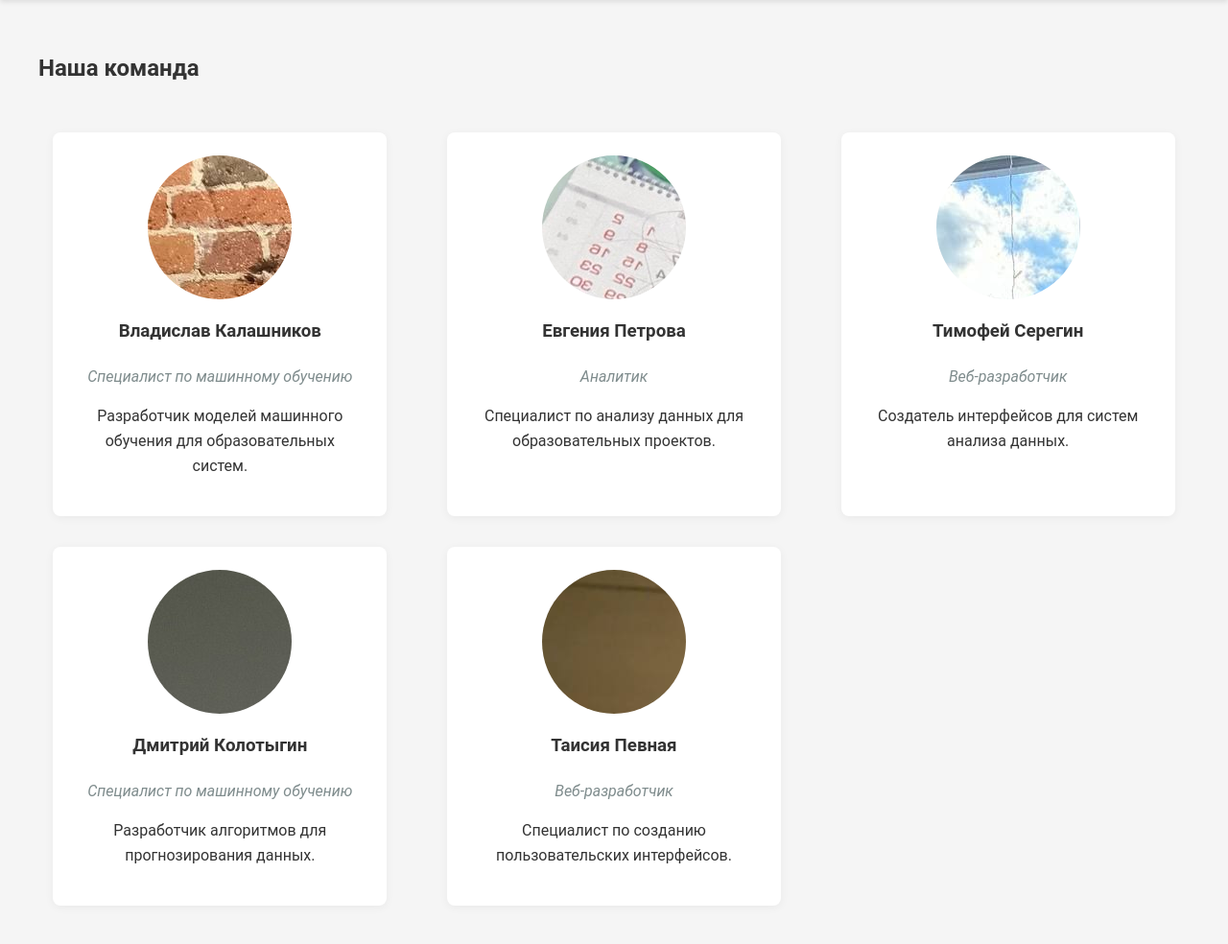
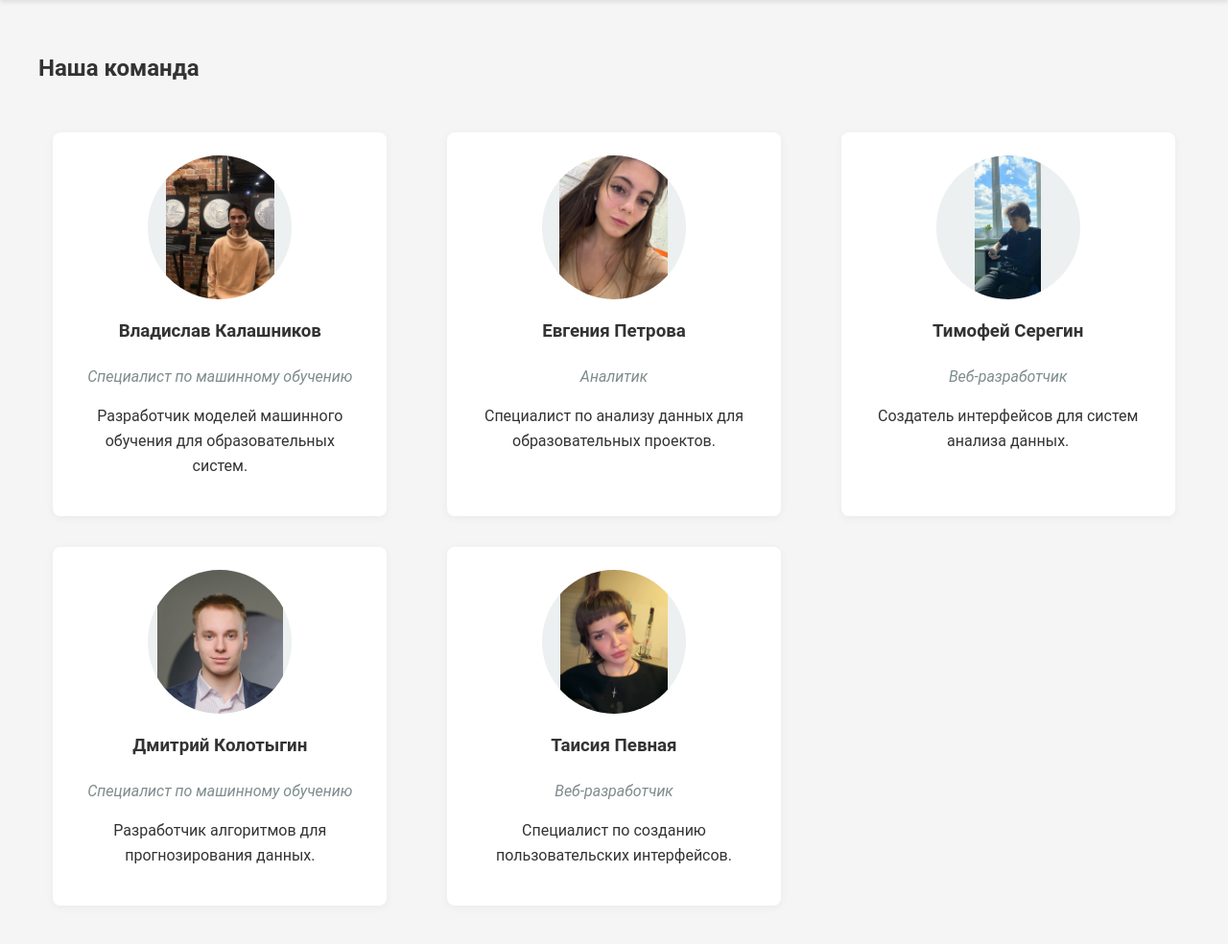
Before and after one commit to fohy/student-dropout-flask, a Flask app: page /team in a window 1280 px wide. Shown: the part 60-1044 px from the top of the page at 96% size. Run offline with Flask 3, Linux system fonts and the light colour scheme.

Commit message:
Update style.css

```diff
--- a/static/css/style.css
+++ b/static/css/style.css
@@ -265,6 +265,9 @@
     background: #ecf0f1;
     border-radius: 50%;
     margin: 0 auto 1rem;
+    background-size: contain;
+    background-position: center;
+    background-repeat: no-repeat;
 }
 
 .position {
```
